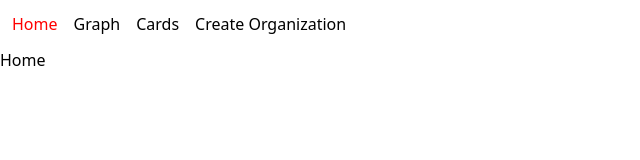
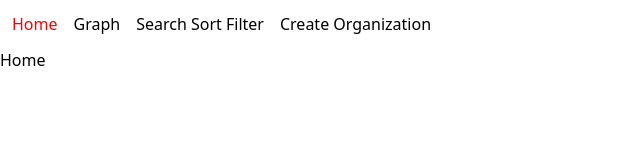
Before and after one commit to willemverbuyst/fhir-placeholder-api, a React (Vite) app in the folder clients/resource-graph/: page / in a window 1280 px wide. Shown: the top 160 px of the page, without its empty margins (0-640 px from the left). Built offline with nearby package versions, Linux system fonts and the light colour scheme.

Commit message:
Update nav and directory names for search-sort-filter integration

```diff
--- a/clients/resource-graph/src/App.tsx
+++ b/clients/resource-graph/src/App.tsx
@@ -1,9 +1,9 @@
 import { Route, Routes } from "react-router";
 import { Header } from "./components/Header";
-import { Cards } from "./pages/cards/Cards";
 import { CreateOrganization } from "./pages/create-organization/CreateOrganization";
 import { Graph } from "./pages/graph/Graph";
 import { Home } from "./pages/home/Home";
+import { SearchSortFilter } from "./pages/search-sort-filter/SearchSortFilter";
 
 function App() {
   return (
@@ -13,7 +13,7 @@ function App() {
         <Routes>
           <Route index element={<Home />} />
           <Route path="graph" element={<Graph />} />
-          <Route path="cards" element={<Cards />} />
+          <Route path="search-sort-filter" element={<SearchSortFilter />} />
           <Route path="create-organization" element={<CreateOrganization />} />
         </Routes>
       </main>
--- a/clients/resource-graph/src/components/Header.tsx
+++ b/clients/resource-graph/src/components/Header.tsx
@@ -20,12 +20,12 @@ export function Header() {
         Graph
       </NavLink>
       <NavLink
-        to="/cards"
+        to="/search-sort-filter"
         style={({ isActive }) => ({
           color: isActive ? "red" : "black",
         })}
       >
-        Cards
+        Search Sort Filter
       </NavLink>
       <NavLink
         to="/create-organization"
--- a/clients/resource-graph/src/pages/cards/Cards.tsx
+++ b/clients/resource-graph/src/pages/search-sort-filter/SearchSortFilter.tsx
@@ -1,4 +1,4 @@
-export function Cards() {
+export function SearchSortFilter() {
   return (
     <div className="overflow-x-auto p-10">
       <div className="flex justify-center">Cards</div>
```
